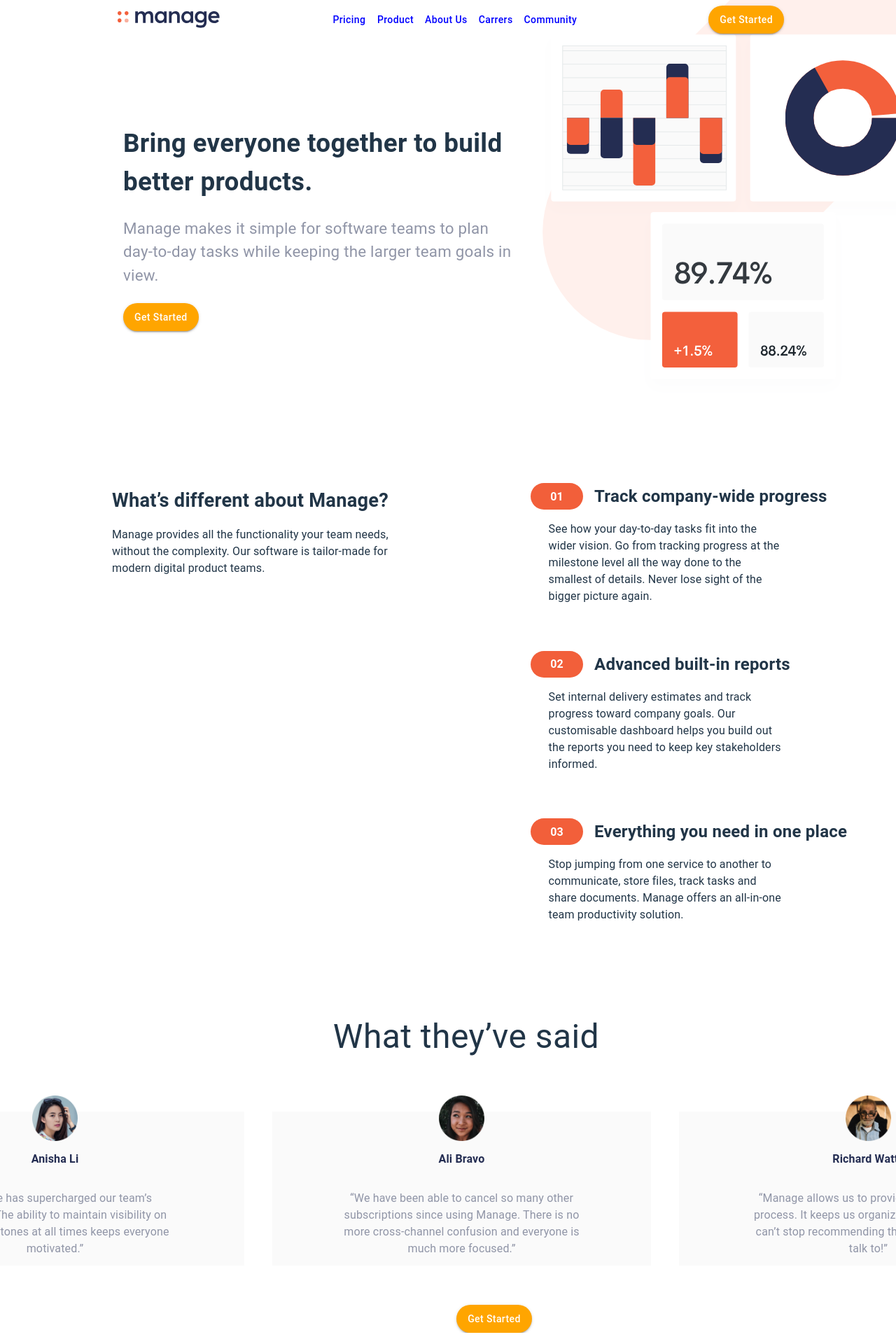
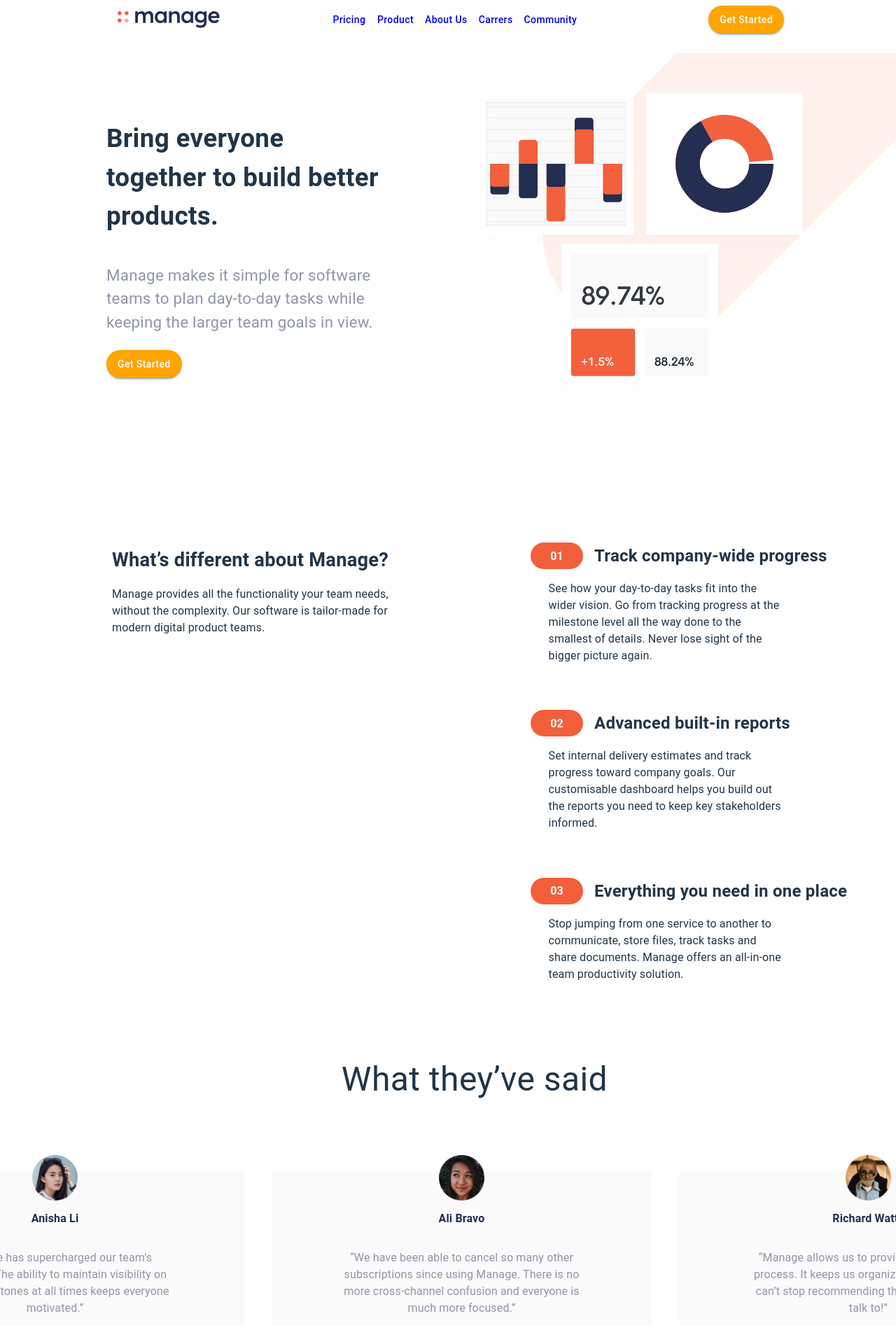
Before and after one commit to ItaloDev-Marcelo/Manage-LoadingPage-MUI-16, a React (Vite) app: page / in a window 1280 px wide. Shown: the part 20-1940 px from the top of the page at 70% size. Built offline with nearby package versions, Linux system fonts and the light colour scheme.

Commit message:
update notebook Style

```diff
--- a/src/App.css
+++ b/src/App.css
@@ -152,6 +152,25 @@ width: 57px;
 
 }
 
+@media (min-width: 960px) {
+
+    .Home-section {
+        background-position: bottom 25px left 650px;
+    }
+
+    body {
+        background-position: top -70px left 550px;
+        background-size: 50%;
+   }
+
+    .card {
+        width: 450px;
+        padding:2em  ;
+    }
+
+
+}
+
 @media (min-width: 1024px) {
 
     body {
@@ -202,22 +221,30 @@ width: 57px;
 
         .Home-section {
             background-image: url('');
+            padding: 7em 10em;
+            margin-bottom: 10em;
         }
 
 
     .info-box {
-         padding:5em 4em 0 4em ;
+        max-width: 400px;
+        margin-left: 2.5em;
+        padding: 0;
+    }
+
+
+    h1 {
+        padding: 2em 0 .5em 0 !important;
     }
 
 
 
 
 
-
     .container-home-image img {
-        top: 5%;
-        width: 1200px;
-        left: -2em;
+        top: 7em;
+        width: 500px;
+        left: -14em;
     }
 
 
--- a/src/components/Nav/navD.jsx
+++ b/src/components/Nav/navD.jsx
@@ -5,7 +5,7 @@ import ButtonItem from "../Button/Button";
 export default function navMobile() {
 
   return (
-    <AppBar color=" hsl(0, 0%, 98%)" sx={{display:'flex', justifyContent: 'space-between', boxShadow: 'none',alignContent: 'center', padding: '1em 10em'}} >
+    <AppBar color="inherit" sx={{display:'flex', justifyContent: 'space-between', boxShadow: 'none',alignContent: 'center', padding: '1em 10em'}} >
        <Stack sx={{display: 'flex', flexDirection: 'row', justifyContent: 'space-between', alignItems:   'center'}}>
        <Button>
             <img src={Logo} alt="" />
--- a/src/components/Slider/sliderD.jsx
+++ b/src/components/Slider/sliderD.jsx
@@ -7,8 +7,8 @@ export default function sliderDesk() {
   const SlideData = slideDt;
 
   return (
-    <Stack component='section' display='flex'  >
-       <Typography component='h4' className='headerTitle' fontSize='3em' position='relative' top='1.5em' marginLeft='-3.5em' textAlign='center'>What they’ve said</Typography>
+    <Stack component='section' display='flex' justifyContent='center' alignContent='center' textAlign='center' alignItems='center'  >
+       <Typography component='h4' position='relative' top='1em' left='-1.5em' className='headerTitle' fontSize='3em'  >What they’ve said</Typography>
         <Stack className="carrousel">
         <Stack  className="carrousel-container" display='flex' flexDirection='row'>
         {
@@ -32,9 +32,9 @@ export default function sliderDesk() {
 
         </Stack>
         </Stack>
-        <Box sx={{position: 'relative' ,top:'1.5em', marginLeft: '-5.5em',  textAlign:'center'}}>
-        <ButtonItem text='Get Started' color='white' bg='orange' />
-        </Box>
+        <Stack position='relative' top='1em' left='-5em'  minWidth='200px' >
+        <ButtonItem text='Get Started'  color='white' bg='orange' />
+        </Stack>
     </Stack>
   )
 }
```
